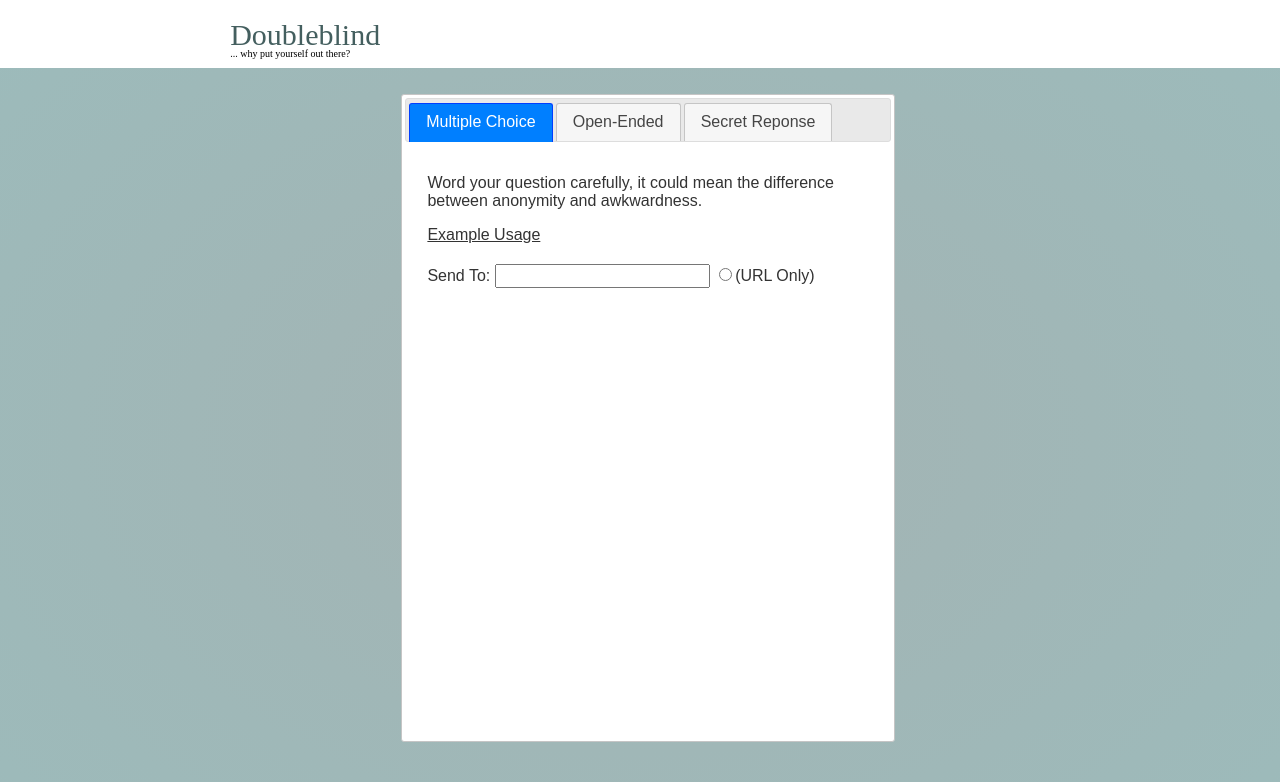
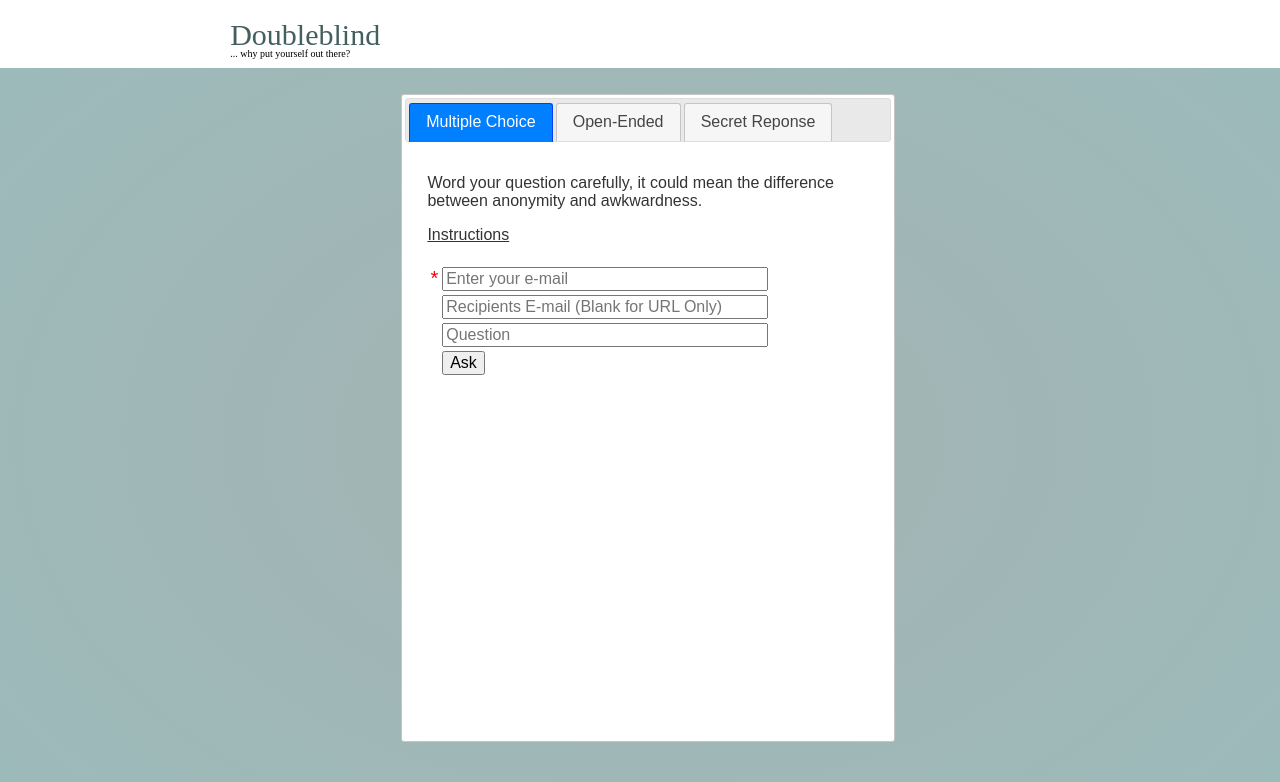
Before and after one commit to thingdeux/doubleblind, a Django app: page /ask/ in a window 1280 px wide. Shown: the top 782 px of the page. Run offline with Django 3.2, Linux system fonts and the light colour scheme; parts of the project's set-up code (start-up, migrations or seed data) failed here and were passed over; some libraries are stand-ins or nearby versions.

Commit message:
Working on POST DJango integration

```diff
--- a/papers/static/css/ask.css
+++ b/papers/static/css/ask.css
@@ -10,6 +10,11 @@
 		display: none;
 	}
 
-	.submission_form {
+	#form_container {
 		margin-top: 20px;
 	}
+
+	.required_star {
+		color: #FF0000;
+		font-size: 20px;
+	}
--- a/papers/static/js/ask.js
+++ b/papers/static/js/ask.js
@@ -7,21 +7,47 @@ $(document).ready(function() {
 	$( ".helper_button").click(function() {
 		$(this).next(".helper_text").toggle("slide", 400);
 
-		var submission_form = $(this).siblings().filter('.submission_form')
+		var submission_form = $(this).siblings().filter('#form_container')
 
 		if ( submission_form.is(":visible") ) {
 			//Fast hide for submission form
-			$(this).html('Close Example')
+			$(this).html('Close')
 			submission_form.hide();
 		}
 		else {
 			//Slow reveal for submission form.
 			//Happens after slide from helper text
-			$(this).html('Show Example')
+			$(this).html('Instructions')
 			setTimeout(function(){
 				submission_form.show(200);
 								},400);
 		}
 	});
 
+	$(".submission_button").click(function (event){
+		event.preventDefault();
+
+
+		$.ajaxSetup({data: {
+			csrfmiddlewaretoken: '{{ csrf_token }}'
+		}});
+
+		//csrfmiddlewaretoken
+
+
+		$.ajax({
+			type: "POST",
+			url: "/queueQuestion/",
+			data: $(this),
+		})
+		.done(function() {
+			console.log("SENT");
+		}).
+		fail(function() {
+
+			$("html").html(json)
+		});
+
+	});
+
 });
--- a/papers/templates/papers/ask.html
+++ b/papers/templates/papers/ask.html
@@ -20,7 +20,7 @@
 
 		<div id = "multi">
 			<p>Word your question carefully, it could mean the difference between anonymity and awkwardness.</p>
-			<a href="#" class="helper_button">Example Usage</a>
+			<a href="#" class="helper_button">Instructions</a>
 
 			<div class = "helper_text">
 				<ul>
@@ -32,11 +32,22 @@
 				</ul>
 			</div>
 
-			<div class = "submission_form">
-				<form id="multi">
-					Send To: <input type="text"></input>
-					<input type="radio">(URL Only)</input>
+			<div id = 'form_container'>
+				<form id="multi" class="submission_form">
 
+					<table>
+						<tr><td><span class="required_star">*</span></td>
+							<td><input type="text" size="32" name="sender" placeholder='Enter your e-mail'></input></td></tr>
+						<tr><td>&nbsp;</td>
+							<td><input type="text" size="32" name="sent_to" placeholder="Recipients E-mail (Blank for URL Only)"></input></td></tr>
+						<tr><td>&nbsp;</td>
+							<td><input type="text" size="32" name="question_text" placeholder="Question"></input></td></tr>
+
+						<tr><td>&nbsp;</td>
+							<td><input class="submission_button" type="submit" value="Ask" /></td>
+						</tr>
+						<tr><td>{% csrf_token %}</td></tr>
+					</table>
 				</form>
 			</div>
 
@@ -45,6 +56,10 @@
 		<div id ="open">
 			<p>Word your question carefully, it could mean the difference between anonymity and awkwardness.</p>
 			<a href="#">Example Usage</a><br>
+
+			{% for a_form in form %}
+				{{ a_form }}
+			{% endfor %}
 		</div>
 
 		<div id ="secret">
--- a/papers/urls.py
+++ b/papers/urls.py
@@ -5,5 +5,6 @@ from papers import views
 urlpatterns = patterns('',
 	#index page /
 	url(r'^ask/$', views.Ask, name='ask'),
+	url(r'^queueQuestion/$', views.queueQuestion, name='QueueQ'),
 	url(r'^$', views.Index, name='index'),
 )
--- a/papers/views.py
+++ b/papers/views.py
@@ -2,10 +2,16 @@ from django.shortcuts import render, get_object_or_404
 from django.http import HttpResponseRedirect
 from django.core.urlresolvers import reverse
 from django.utils import timezone
+from django.forms import ModelForm
 
 from papers.models import Sender, Paper, Question, Answer
 
 WEBSITE_NAME = "Doubleblind"
+
+class QuestionForm(ModelForm):
+	class Meta:
+		model = Question
+		fields = ('sender', 'paper', 'question_type', 'question_text')
 
 # Create your views here.
 def Index(request):
@@ -17,5 +23,16 @@ def Index(request):
 
 def Ask(request):
 	template_names = 'papers/ask.html'
+	return render(request, template_names, {'site_name': WEBSITE_NAME,} )
 
-	return render(request, template_names, {'site_name': WEBSITE_NAME})
+def queueQuestion(request):
+	try:
+		new_question = request.POST
+		for thing in new_question:
+			print (str(thing))
+	except Exception:
+		for error in Exception:
+			print(str(error))
+
+
+	return (HttpResponseRedirect('/ask') )
```
